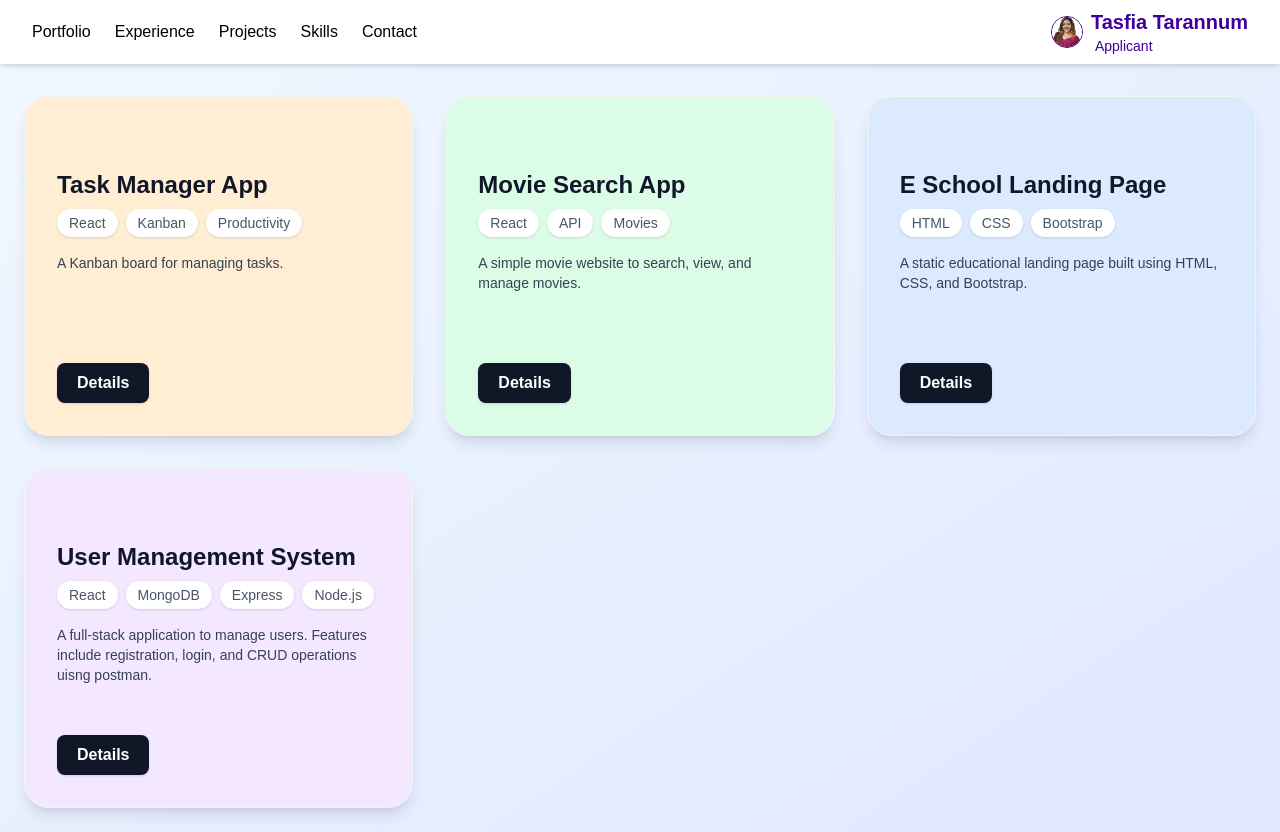
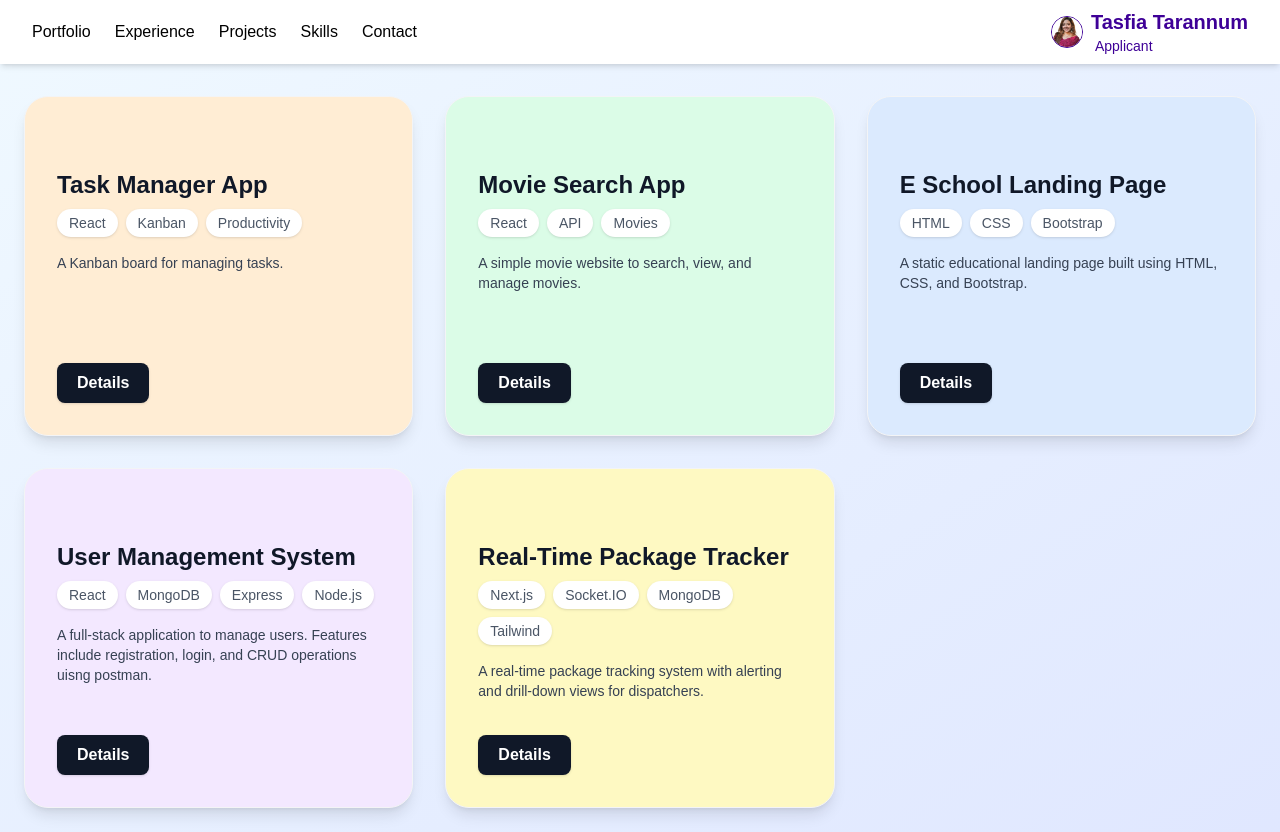
Before and after one commit to tarannumtasfia/dashboard, a Next.js app: page /projects in a window 1280 px wide. Built offline with nearby package versions, Linux system fonts and the light colour scheme.

Commit message:
commited

```diff
--- a/src/app/details/[id]/page.js
+++ b/src/app/details/[id]/page.js
@@ -34,6 +34,18 @@ const projects = [
     iframeSrc: "https://crud-frontend-iota-one.vercel.app/",
 
   },
+  {
+  id: "courier",
+  title: "Courier Package Tracker",
+  role: "Real-Time Package Tracker",
+  tags: ["Next.js", "Socket.IO", "MongoDB", "Tailwind"],
+  logo: "/portfolio_img.jpg", // update this if you have a custom image
+  description:
+    "A real-time package tracking system with alerting and drill-down views for dispatchers.",
+  iframeSrc: "https://courier-tracker-frontend-eosin.vercel.app/",
+  bg: "bg-yellow-100",
+},
+
 ];
 
 export default function ProjectDetails({ params }) {
--- a/src/app/projects/page.js
+++ b/src/app/projects/page.js
@@ -45,6 +45,18 @@ const projects = [
     iframeSrc: "https://crud-frontend-iota-one.vercel.app/",
     bg: "bg-purple-100",
   },
+  {
+  id: "courier",
+  title: "Courier Package Tracker",
+  role: "Real-Time Package Tracker",
+  tags: ["Next.js", "Socket.IO", "MongoDB", "Tailwind"],
+  logo: "/portfolio_img.jpg", // update this if you have a custom image
+  description:
+    "A real-time package tracking system with alerting and drill-down views for dispatchers.",
+  iframeSrc: "https://courier-tracker-frontend-eosin.vercel.app/",
+  bg: "bg-yellow-100",
+},
+
 ];
 
 export default function Projects() {
```
